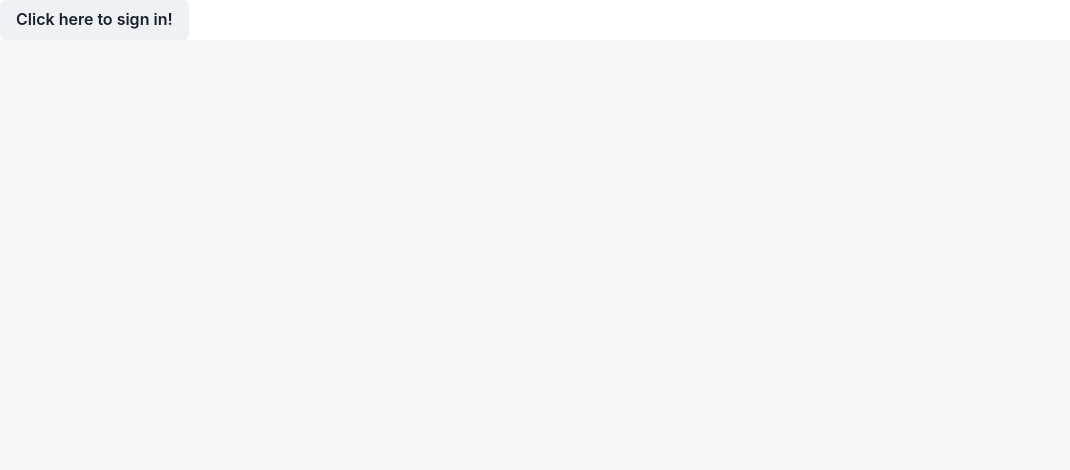
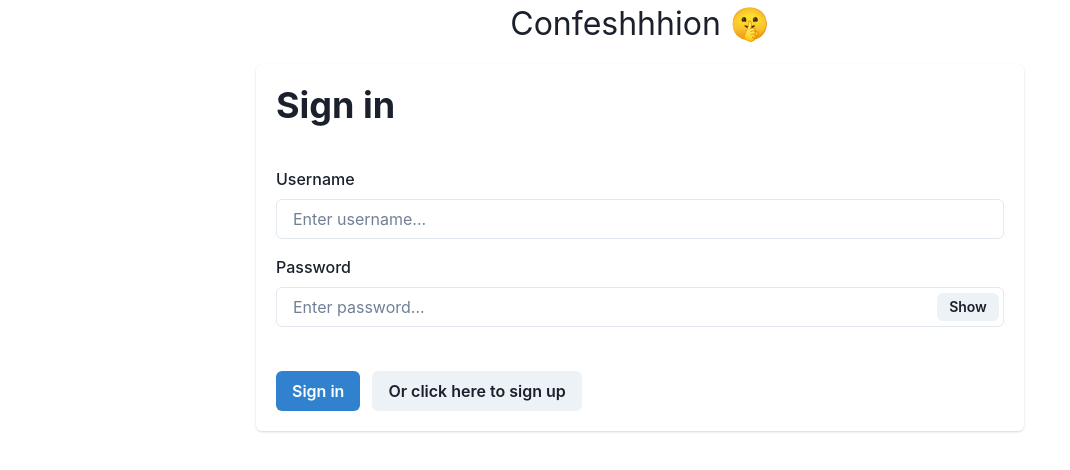
Before and after one commit to lucjastozek/confeshhhion-front, a React (Vite) app: page /login in a window 1280 px wide. Shown: the top 470 px of the page, without its empty margins (0-1070 px from the left). Built offline with nearby package versions, Linux system fonts and the light colour scheme; no server answers.

Commit message:
improve styling

```diff
--- a/index.html
+++ b/index.html
@@ -5,7 +5,13 @@
         <link rel="icon" type="image/svg+xml" href="/vite.svg" />
         <meta name="viewport" content="width=device-width, initial-scale=1.0" />
         <meta name="description" content="An interactive blah blah blah." />
-        <title>My Amazing App</title>
+        <link rel="preconnect" href="https://fonts.googleapis.com" />
+        <link rel="preconnect" href="https://fonts.gstatic.com" crossorigin />
+        <link
+            href="https://fonts.googleapis.com/css2?family=Lato:wght@100;300;400;700;900&display=swap"
+            rel="stylesheet"
+        />
+        <title>Confeshhhion</title>
     </head>
     <body>
         <div id="root"></div>
--- a/src/components/App.css
+++ b/src/components/App.css
@@ -1,3 +1,26 @@
-html {
-    background: #f8f8f8;
+body {
+    margin: 0;
+    width: 100vw;
+    height: 100vh;
+    font-family: "Lato", sans-serif;
 }
+
+.confessions {
+    margin: auto;
+    width: 80vw;
+    display: flex;
+    flex-direction: column;
+    flex-wrap: wrap;
+}
+main {
+    display: flex;
+    flex-direction: column;
+    justify-content: center;
+    align-items: center;
+}
+
+h1 {
+    font-size: 2rem;
+    text-align: center;
+    margin-bottom: 2vh;
+}
--- a/src/components/App.tsx
+++ b/src/components/App.tsx
@@ -28,15 +28,22 @@ function App() {
     }, [confessions]);
 
     return (
+        <>
+            <header>
+                <h1>Confeshhhion 🤫</h1>
+            </header>
+            <main>
                 <BrowserRouter>
                     <Routes>
                         <Route
                             path="/"
                             element={
                                 isLoggedIn ? (
-                            <h1>SIEMA</h1>
+                                    <ConfessionsList
+                                        confessions={confessions}
+                                    />
                                 ) : (
-                            <Register setIsLoggedIn={setIsLoggedIn} />
+                                    <h2>Log in to see confessions</h2>
                                 )
                             }
                         >
@@ -57,7 +64,9 @@ function App() {
                             path="/confessions"
                             element={
                                 isLoggedIn ? (
-                            <ConfessionsList confessions={confessions} />
+                                    <ConfessionsList
+                                        confessions={confessions}
+                                    />
                                 ) : (
                                     <h2>Log in to see confessions</h2>
                                 )
@@ -65,6 +74,8 @@ function App() {
                         />
                     </Routes>
                 </BrowserRouter>
+            </main>
+        </>
     );
 }
 
--- a/src/components/Confession.tsx
+++ b/src/components/Confession.tsx
@@ -7,9 +7,9 @@ function Confession({
     confession: ConfessionProps;
 }): JSX.Element {
     return (
-        <Card>
+        <Card marginBottom={"2vh"} colorScheme="teal">
             <CardBody>
-                <Text>{confession.text}</Text>
+                <Text fontSize={"1.5rem"}>{confession.text}</Text>
             </CardBody>
         </Card>
     );
--- a/src/components/ConfessionsList.tsx
+++ b/src/components/ConfessionsList.tsx
@@ -21,7 +21,7 @@ function ConfessionsList({ confessions }: ConfessionsListProps): JSX.Element {
 
     return (
         <div className="confessions">
-            <FormLabel>Add a confession</FormLabel>
+            <FormLabel fontSize={"1.5rem"}>Add a confession</FormLabel>
             <Textarea
                 pr="4.5rem"
                 value={confession}
@@ -29,10 +29,12 @@ function ConfessionsList({ confessions }: ConfessionsListProps): JSX.Element {
                     setConfession(e.target.value);
                 }}
                 placeholder="Enter a confession..."
-                size="sm"
+                size="md"
                 isRequired={true}
             />
-            <Button onClick={handleAddConfession}>Submit</Button>
+            <Button marginBottom={"4vh"} onClick={handleAddConfession}>
+                Submit
+            </Button>
             {confessions.map((c) => (
                 <Confession confession={c} key={c.id} />
             ))}
--- a/src/components/Login.tsx
+++ b/src/components/Login.tsx
@@ -1,18 +1,15 @@
 import {
     Button,
+    Card,
+    CardBody,
+    CardFooter,
+    CardHeader,
     FormControl,
     FormLabel,
+    Heading,
     Input,
     InputGroup,
     InputRightElement,
-    Modal,
-    ModalBody,
-    ModalCloseButton,
-    ModalContent,
-    ModalFooter,
-    ModalHeader,
-    ModalOverlay,
-    useDisclosure,
     useToast,
 } from "@chakra-ui/react";
 import axios from "axios";
@@ -24,7 +21,6 @@ interface SignInProps {
 }
 
 function SignIn({ setIsLoggedIn }: SignInProps): JSX.Element {
-    const { isOpen, onOpen, onClose } = useDisclosure();
     const toast = useToast();
     const [show, setShow] = useState(false);
     const [username, setUsername] = useState("");
@@ -44,14 +40,13 @@ function SignIn({ setIsLoggedIn }: SignInProps): JSX.Element {
                 duration: 9000,
                 isClosable: true,
             });
-            onClose();
             localStorage.setItem("isLoggedIn", "true");
             setIsLoggedIn(true);
         } catch (error) {
             toast({
                 position: "top",
                 title: "Error!",
-                description: `${error}`,
+                description: "Username or password invalid!",
                 status: "error",
                 duration: 9000,
                 isClosable: true,
@@ -60,15 +55,11 @@ function SignIn({ setIsLoggedIn }: SignInProps): JSX.Element {
     }
 
     return (
-        <div>
-            <Button onClick={onOpen}>Click here to sign in!</Button>
-
-            <Modal isOpen={isOpen} onClose={onClose}>
-                <ModalOverlay />
-                <ModalContent>
-                    <ModalHeader>Sign in</ModalHeader>
-                    <ModalCloseButton />
-                    <ModalBody pb={6}>
+        <Card width={"60vw"} margin={"auto"}>
+            <CardHeader>
+                <Heading>Sign in</Heading>
+            </CardHeader>
+            <CardBody pb={6}>
                 <FormControl>
                     <FormLabel>Username</FormLabel>
                     <Input
@@ -105,21 +96,17 @@ function SignIn({ setIsLoggedIn }: SignInProps): JSX.Element {
                         </InputRightElement>
                     </InputGroup>
                 </FormControl>
-                    </ModalBody>
+            </CardBody>
 
-                    <ModalFooter>
-                        <Button
-                            colorScheme="blue"
-                            mr={3}
-                            onClick={handleSignIn}
-                        >
+            <CardFooter>
+                <Button colorScheme="blue" mr={3} onClick={handleSignIn}>
                     <Link to="/confessions">Sign in</Link>
                 </Button>
-                        <Button onClick={onClose}>Cancel</Button>
-                    </ModalFooter>
-                </ModalContent>
-            </Modal>
-        </div>
+                <Button>
+                    <Link to="/register">Or click here to sign up</Link>
+                </Button>
+            </CardFooter>
+        </Card>
     );
 }
 
--- a/src/components/Register.tsx
+++ b/src/components/Register.tsx
@@ -1,19 +1,16 @@
 import {
     Button,
+    Card,
+    CardBody,
+    CardFooter,
+    CardHeader,
     FormControl,
     FormLabel,
+    Heading,
     Input,
     InputGroup,
     InputRightElement,
-    Modal,
-    ModalBody,
-    ModalCloseButton,
-    ModalContent,
-    ModalFooter,
-    ModalHeader,
-    ModalOverlay,
     Textarea,
-    useDisclosure,
     useToast,
 } from "@chakra-ui/react";
 import axios from "axios";
@@ -26,7 +23,6 @@ interface RegisterProps {
 }
 
 function Register({ setIsLoggedIn }: RegisterProps): JSX.Element {
-    const { isOpen, onOpen, onClose } = useDisclosure();
     const toast = useToast();
     const [show, setShow] = useState(false);
     const [username, setUsername] = useState("");
@@ -90,7 +86,6 @@ function Register({ setIsLoggedIn }: RegisterProps): JSX.Element {
                 duration: 9000,
                 isClosable: true,
             });
-            onClose();
             localStorage.setItem("isLoggedIn", "true");
             setIsLoggedIn(true);
         } catch (error) {
@@ -120,18 +115,11 @@ function Register({ setIsLoggedIn }: RegisterProps): JSX.Element {
     }
 
     return (
-        <div>
-            <Button onClick={onOpen}>Sign Up</Button>
-            <Button>
-                <Link to="/login">Sign In</Link>
-            </Button>
-
-            <Modal isOpen={isOpen} onClose={onClose}>
-                <ModalOverlay />
-                <ModalContent>
-                    <ModalHeader>Create your account</ModalHeader>
-                    <ModalCloseButton />
-                    <ModalBody pb={6}>
+        <Card width={"60vw"} margin={"auto"}>
+            <CardHeader>
+                <Heading>Create your account</Heading>
+            </CardHeader>
+            <CardBody pb={6}>
                 <FormControl>
                     <FormLabel>Username</FormLabel>
                     <Input
@@ -181,21 +169,17 @@ function Register({ setIsLoggedIn }: RegisterProps): JSX.Element {
                         isRequired={true}
                     />
                 </FormControl>
-                    </ModalBody>
+            </CardBody>
 
-                    <ModalFooter>
-                        <Button
-                            colorScheme="blue"
-                            mr={3}
-                            onClick={handleRegisterUser}
-                        >
+            <CardFooter>
+                <Button colorScheme="blue" mr={3} onClick={handleRegisterUser}>
                     <Link to="/confessions">Register</Link>
                 </Button>
-                        <Button onClick={onClose}>Cancel</Button>
-                    </ModalFooter>
-                </ModalContent>
-            </Modal>
-        </div>
+                <Button>
+                    <Link to="/login">Or click here to sign in</Link>
+                </Button>
+            </CardFooter>
+        </Card>
     );
 }
 
```
Lines whose indentation alone changed are shown as unchanged.
